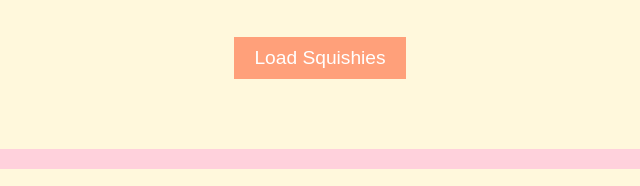
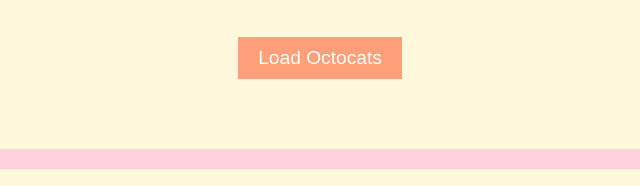
Before and after one commit to M-p1998/building_characters, a plain HTML site: page FrontEnd/index.html in a window 1280 px wide. Shown: the part 426-612 px from the top of the page, 320-960 px from the left. Drawn offline with Linux system fonts and the light colour scheme.

Commit message:
finishing touches

```diff
--- a/FrontEnd/index.html
+++ b/FrontEnd/index.html
@@ -27,7 +27,7 @@
         <div >
             <h1>From Octocats API</h1>
             <div>
-                <button onClick="squishies()">Load Squishies</button>
+                <button onClick="squishies()">Load Octocats</button>
             </div>
             <!-- <button onCLick="squishies()">Load Squishies</button> -->
             <span id="squish"></span>
```
